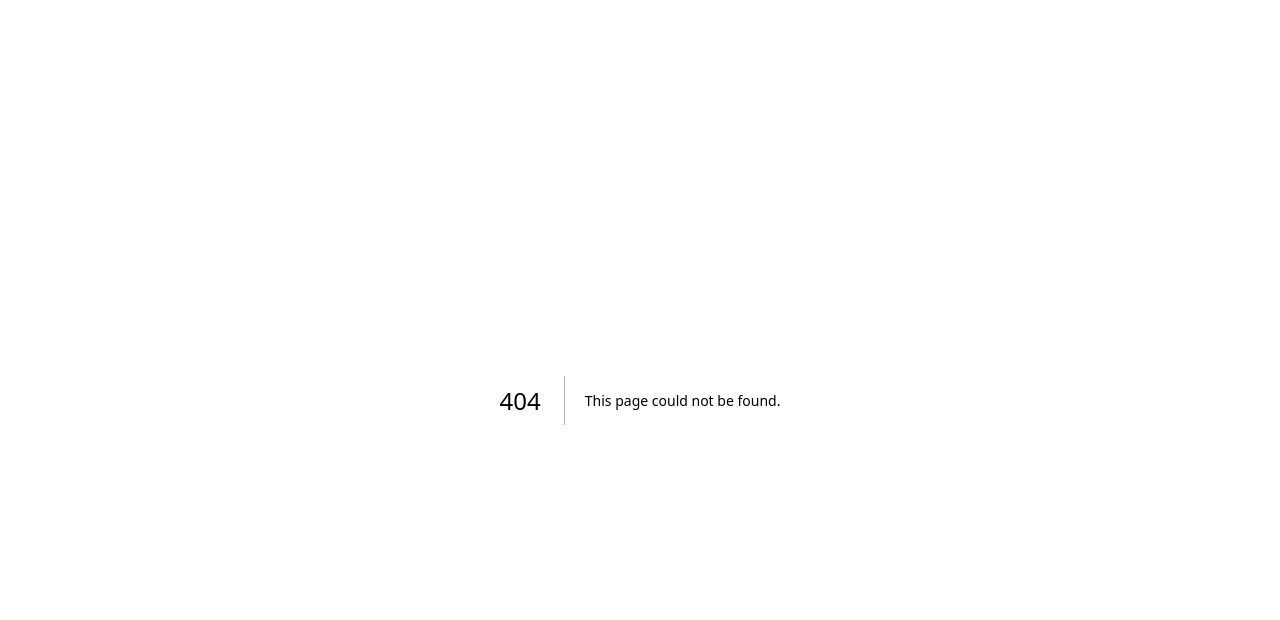
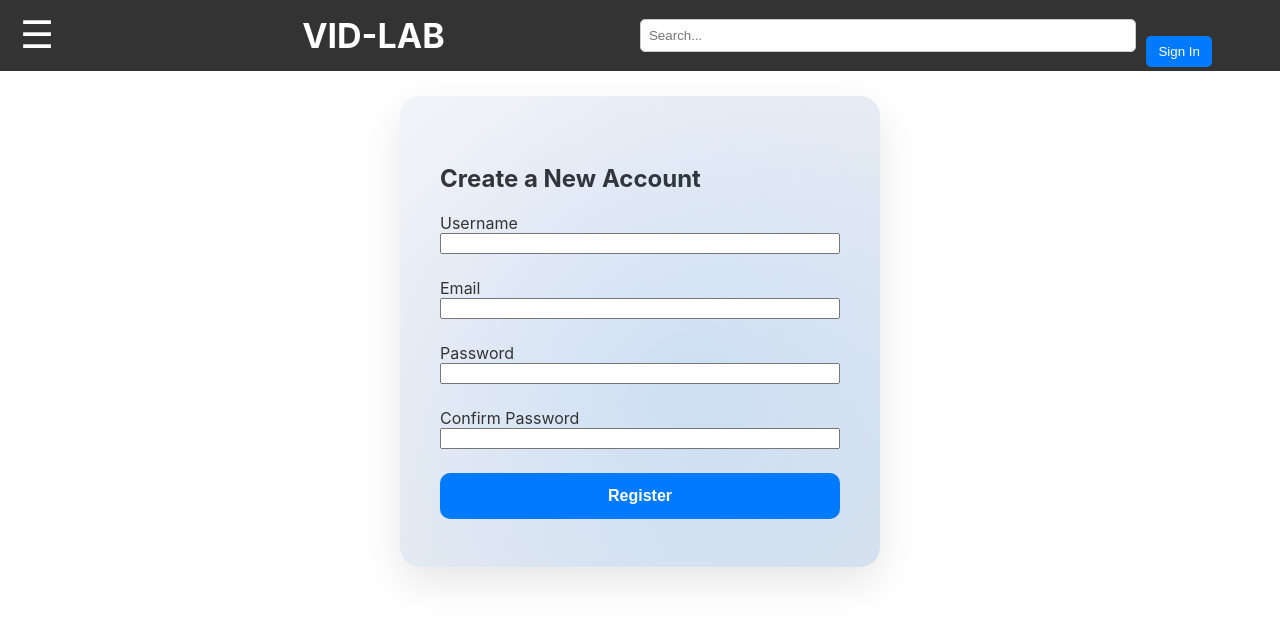
Before and after one commit to jamilshawon/Ent, a Next.js app: page /register in a window 1280 px wide. Before the commit this address had no page. Shown: the top 620 px of the page. Built offline with nearby package versions, Linux system fonts and the light colour scheme.

Commit message:
Updated styles for form field

```diff
--- /dev/null
+++ b/components/Header.tsx
@@ -0,0 +1,20 @@
+// components/Header.tsx
+import styles from '../styles/Home.module.css';
+import Link from 'next/link';
+
+export default function Header() {
+  return (
+    <header className={styles.header}>
+      <Link href="/register">
+        <button className={styles.signIn}>Sign In</button>
+      </Link>
+      <div className={styles.logo}>VID-LAB</div>
+      <input
+        type="text"
+        className={styles.search}
+        placeholder="Search..."
+      />
+      <span className={styles["toggle-btn"]}>☰</span>
+    </header>
+  );
+}
--- /dev/null
+++ b/components/Layout.tsx
@@ -0,0 +1,11 @@
+// components/Layout.tsx
+import Header from './Header';
+
+export default function Layout({ children }: { children: React.ReactNode }) {
+  return (
+    <div>
+      <Header />
+      <main>{children}</main>
+    </div>
+  );
+}
--- a/pages/api/hello.ts
+++ /dev/null
@@ -1,13 +0,0 @@
-// Next.js API route support: https://nextjs.org/docs/api-routes/introduction
-import type { NextApiRequest, NextApiResponse } from 'next'
-
-type Data = {
-  name: string
-}
-
-export default function handler(
-  req: NextApiRequest,
-  res: NextApiResponse<Data>
-) {
-  res.status(200).json({ name: 'John Doe' })
-}
--- a/pages/index.tsx
+++ b/pages/index.tsx
@@ -34,7 +34,10 @@ export default function Home() {
     <div>
       {/* Header */}
       <header className={styles.header}>
-        <button className={styles.signIn}>Sign In</button>
+        <Link href="/register"> {/* Link component wrapping the button */}
+          <button className={styles.signIn}>Sign In</button>  {/* Button will navigate to /register */}
+        </Link>
+
         <div className={styles.logo}>VID-LAB</div>
         <input type="text" className={styles.search} placeholder="Search..." />
         {/* Toggle Sidebar Button on Left */}
--- /dev/null
+++ b/pages/register.tsx
@@ -0,0 +1,90 @@
+// pages/register.tsx
+import { useState } from "react";
+import Layout from '../components/Layout';  // Correct import for Layout component
+
+import { useRouter } from "next/router";
+
+import styles from "../styles/Register.module.css";
+
+export default function Register() {
+  const [username, setUsername] = useState("");
+  const [email, setEmail] = useState("");
+  const [password, setPassword] = useState("");
+  const [confirmPassword, setConfirmPassword] = useState("");
+  const [error, setError] = useState("");
+
+  const router = useRouter();
+
+  const handleSubmit = (event: React.FormEvent) => {
+    event.preventDefault();
+
+    if (password !== confirmPassword) {
+      setError("Passwords do not match!");
+      return;
+    }
+
+    // Submit the form data (you can add the API call to create a new account here)
+
+    // Redirect to the homepage or login page after successful registration
+    router.push("/");  // Redirect to homepage for example
+  };
+
+  return (
+    <Layout>
+    <div className={styles.registerContainer}>
+      <h2>Create a New Account</h2>
+      <form onSubmit={handleSubmit} className={styles.form}>
+        <div className={styles.formGroup}>
+          <label htmlFor="username">Username</label>
+          <input
+            type="text"
+            id="username"
+            value={username}
+            onChange={(e) => setUsername(e.target.value)}
+            required
+          />
+        </div>
+
+        <div className={styles.formGroup}>
+          <label htmlFor="email">Email</label>
+          <input
+            type="email"
+            id="email"
+            value={email}
+            onChange={(e) => setEmail(e.target.value)}
+            required
+          />
+        </div>
+
+        <div className={styles.formGroup}>
+          <label htmlFor="password">Password</label>
+          <input
+            type="password"
+            id="password"
+            value={password}
+            onChange={(e) => setPassword(e.target.value)}
+            required
+          />
+        </div>
+
+        <div className={styles.formGroup}>
+          <label htmlFor="confirmPassword">Confirm Password</label>
+          <input
+            type="password"
+            id="confirmPassword"
+            value={confirmPassword}
+            onChange={(e) => setConfirmPassword(e.target.value)}
+            required
+          />
+        </div>
+
+        {error && <p className={styles.error}>{error}</p>}
+
+        <button type="submit" className={styles.submitBtn}>
+          Register
+        </button>
+      </form>
+    </div>
+      </Layout>
+  );
+}
--- a/styles/Home.module.css
+++ b/styles/Home.module.css
@@ -260,7 +260,7 @@
   }
 
   .sidebar {
-    top: 10%;
+
   }
 }
 
--- /dev/null
+++ b/styles/Register.module.css
@@ -0,0 +1,132 @@
+/* Container */
+.registerContainer {
+  max-width: 480px;
+  margin: 6rem auto;
+  padding: 3rem 2.5rem;
+  background: linear-gradient(145deg, #f3f4f9, #dbe4ee);
+  border-radius: 20px;
+  box-shadow: 0 15px 40px rgba(0, 0, 0, 0.1);
+  color: #333;
+  position: relative;
+  overflow: hidden;
+}
+
+.registerContainer::before {
+  content: "";
+  position: absolute;
+  top: -20%;
+  left: -20%;
+  width: 160%;
+  height: 160%;
+  background: radial-gradient(circle at center, rgba(0, 123, 255, 0.1), transparent 70%);
+  transform: rotate(25deg);
+  z-index: 0;
+}
+
+/* Heading */
+.heading {
+  font-size: 32px;
+  font-weight: 700;
+  color: #007bff;
+  text-align: center;
+  margin-bottom: 2rem;
+  z-index: 1;
+  position: relative;
+}
+
+/* Form */
+.form {
+  display: flex;
+  flex-direction: column;
+  gap: 1.5rem;
+  z-index: 1;
+  position: relative;
+}
+
+.formGroup {
+  display: flex;
+  flex-direction: column;
+}
+
+.label {
+  margin-bottom: 8px;
+  font-size: 14px;
+  color: #666;
+}
+
+/* Input Fields - No border, only bottom line */
+.input {
+  padding: 12px 14px;
+  font-size: 15px;
+  background-color: transparent;
+  border: none;
+  border-bottom: 2px solid #ddd;
+  color: #333;
+  transition: border-color 0.3s ease, box-shadow 0.3s ease;
+}
+
+.input:focus {
+  border-bottom: 2px solid #007bff;
+  box-shadow: 0 1px 5px rgba(0, 123, 255, 0.3);
+  outline: none;
+}
+
+/* Button */
+.submitBtn {
+  background-color: #007bff;
+  color: #fff;
+  padding: 14px;
+  font-size: 16px;
+  font-weight: bold;
+  border: none;
+  border-radius: 10px;
+  cursor: pointer;
+  transition: background-color 0.3s, box-shadow 0.3s;
+}
+
+.submitBtn:hover {
+  background-color: #0056b3;
+  box-shadow: 0 0 12px rgba(0, 123, 255, 0.5);
+}
+
+/* Error */
+.error {
+  color: #e74c3c;
+  font-size: 14px;
+  margin-top: -10px;
+  padding-left: 4px;
+}
+
+/* Footer Section */
+.form-footer {
+  text-align: center;
+  margin-top: 1.5rem;
+  font-size: 14px;
+  color: #666;
+}
+
+.form-footer a {
+  color: #007bff;
+  text-decoration: none;
+}
+
+.form-footer a:hover {
+  text-decoration: underline;
+}
+
+/* Responsive */
+@media (max-width: 500px) {
+  .registerContainer {
+    top:30px;
+    margin: 2rem 1rem;
+    padding: 2rem;
+  }
+
+  .heading {
+    font-size: 24px;
+  }
+
+  .submitBtn {
+    font-size: 14px;
+  }
+}
```
